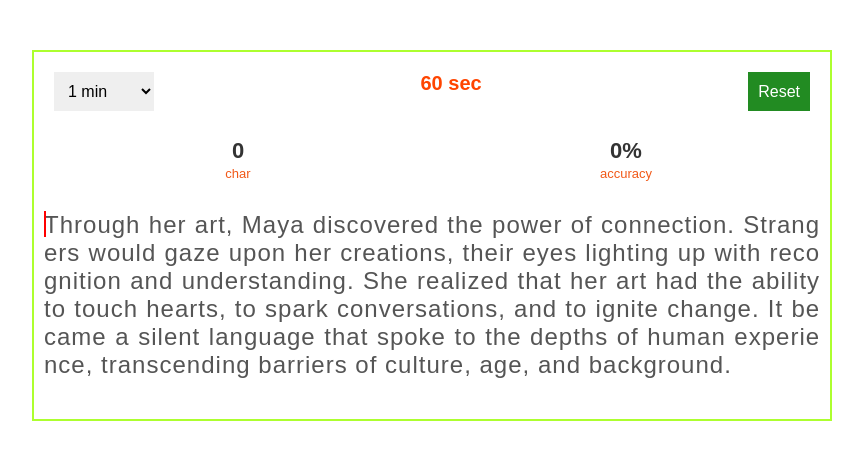
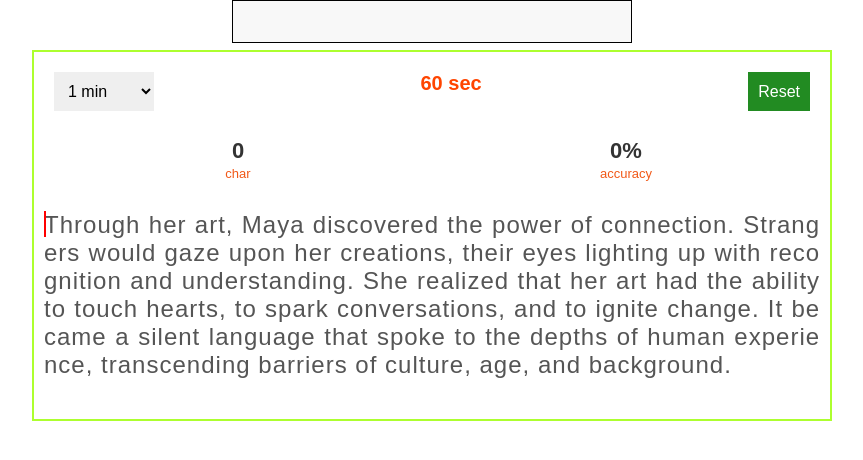
Before and after one commit to Samir984/typing-speed-test, a plain HTML site: page index.html in a window 1280 px wide. Shown: the whole page, without its empty margins (208-1071 px from the left). Drawn offline with Linux system fonts and the light colour scheme; a web font is replaced by a local one.

Commit message:
input box display

```diff
--- a/style.css
+++ b/style.css
@@ -121,6 +121,8 @@ body {
 
 .input-field {
   position: fixed;
+  display: flex;
+  justify-content: center;
   width: 100%;
   font-size: 1.8rem;
   top: 0;
@@ -130,13 +132,15 @@ body {
 
   /* pointer-events: none; */
   /* visibility: hidden; */
-  opacity: 0;
+  /* opacity: 0; */
 }
 
 #input {
   outline: none;
   padding: 1rem;
-  width: 32rem;
+  width: 40rem;
+  background-color: rgb(248, 248, 248);
+  font-weight: bold;
   font-size: 1.8rem;
   border: 1px solid black;
 }
```
